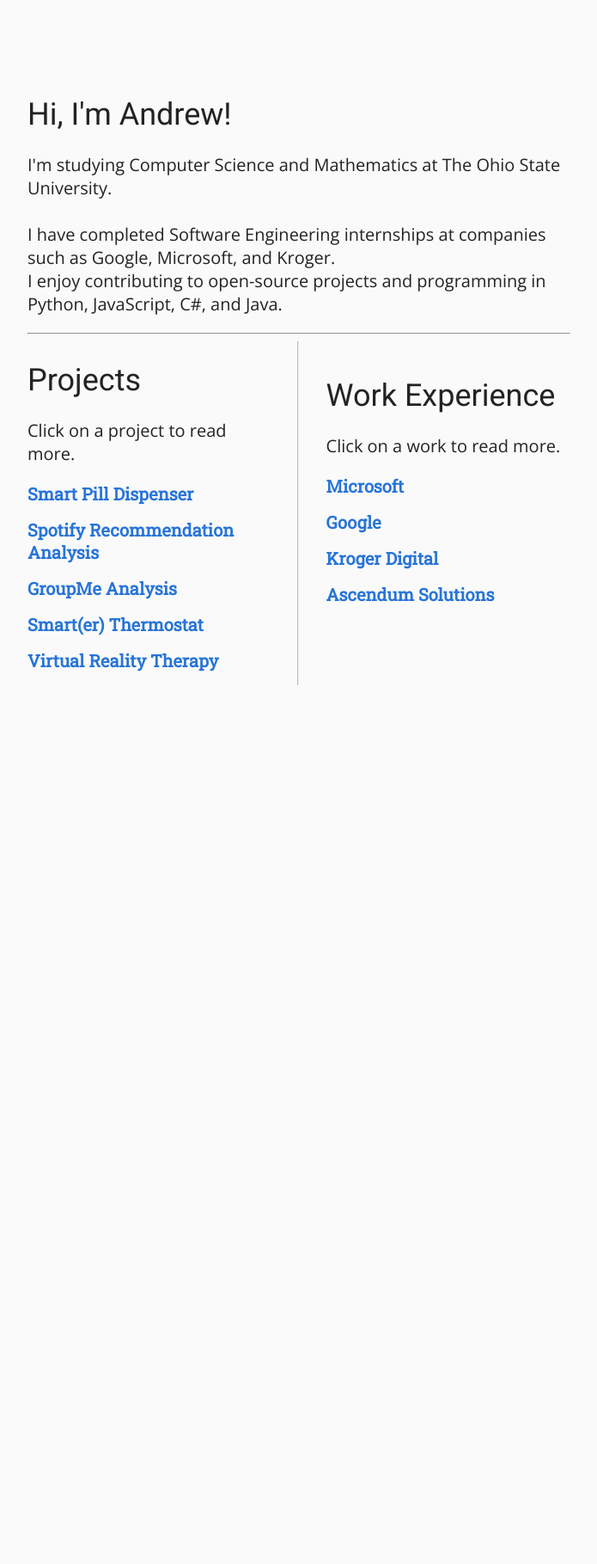
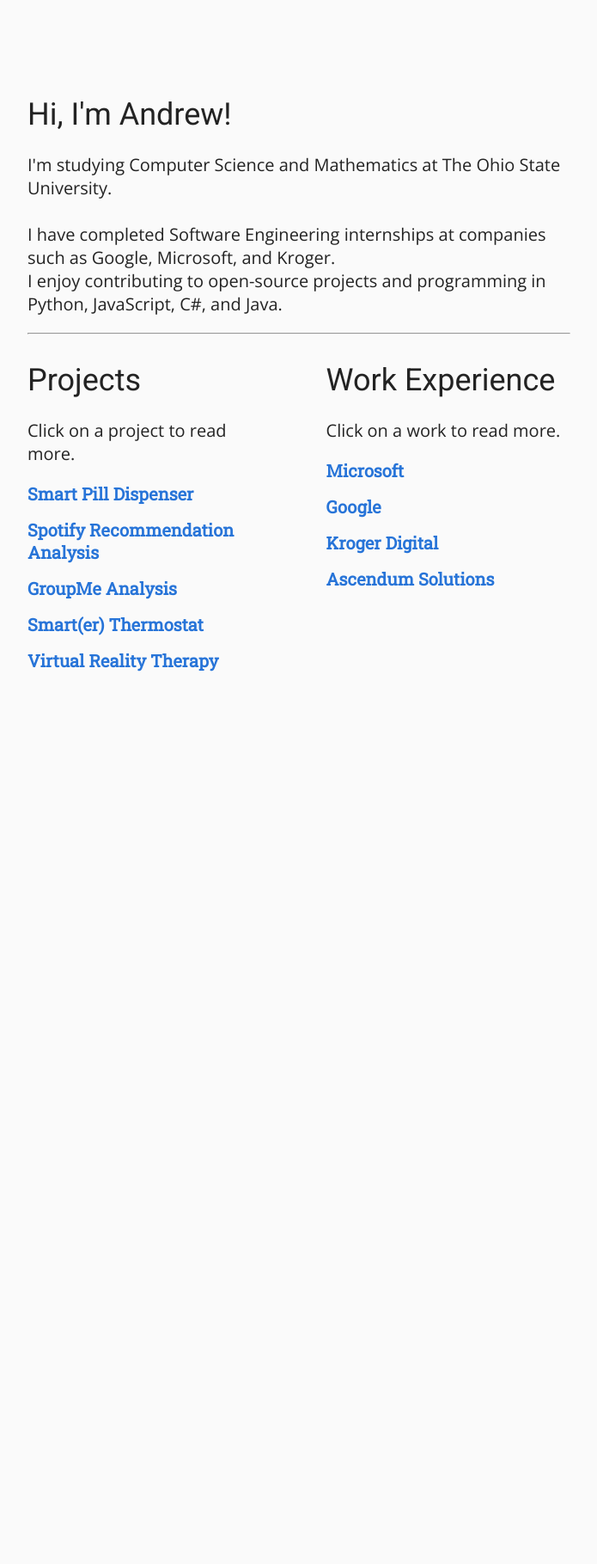
Before and after one commit to ajivoin/ajivoin.github.io, a Jekyll site: the page built from index.html, in a window 1280 px wide. Shown: the whole page at 86% size, without its empty margins (292-987 px from the left). Built offline with Jekyll 4.4.1, drawn with Linux system fonts in a browser that asks for light colours; before the commit the page ends 900 px from its top, so only the background shows below that.

Commit message:
Styling bug fixes

```diff
--- a/index.html
+++ b/index.html
@@ -5,11 +5,10 @@
 {%- include intro.html -%}
 
 <hr />
-<div style="display: block; height: auto; overflow: hidden; position: relative;" id="experiences">
+<div id="experiences">
   {%- include projects.html -%}
 
   <hr class="mobile-only" />
-  <div class="big-only"></div>
 
   {%- include work.html -%}
 </div>
--- a/stylesheets/styles.css
+++ b/stylesheets/styles.css
@@ -68,6 +68,21 @@
 .big-only {
   display: hidden;
 }
+
+/* reduced motion */
+@media only screen and ((prefers-reduced-motion: reduced) or (scripting: none) or (scripting: initial-only)) {
+  .hidden {
+    visibility: visible;
+    opacity: 1;
+  }
+
+  .visible {
+    visibility: visible;
+    opacity: 1;
+  }
+}
+
+/* dark mode */
 @media (prefers-color-scheme: dark) {
   body {
     color: #fafafa;
@@ -82,6 +97,8 @@
     color: rgb(104, 164, 243);
   }
 }
+
+/* tablet+ */
 @media only screen and (min-width: 768px) {
   #content {
     padding: 5em 15%;
@@ -100,6 +117,7 @@
   }
 }
 
+/* big laptop / monitor+ */
 @media only screen and (min-width: 1220px) {
   #content{
     padding: 5em 25%;
@@ -118,16 +136,6 @@
   }
 
   .mobile-only {
-    visibility: hidden;
-  }
-
-  .big-only {
-    border-style: inset;
-    border-width: 1px;
-    opacity: 66%;
-    height: 100%;
-    position: absolute;
-    top: 0;
-    right: 50%;
+    display: none;
   }
 }
```
Also changed, not shown: 1 other file.
